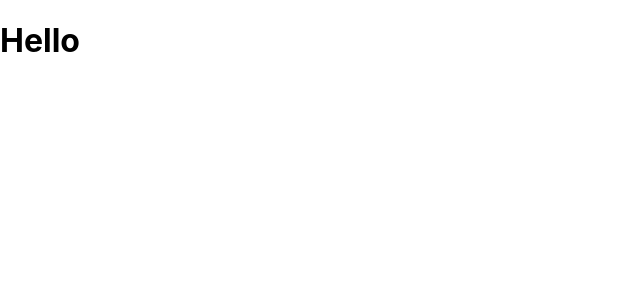
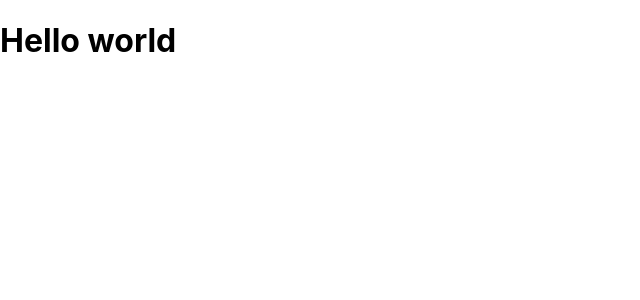
Before and after one commit to TasfiaAddrita/grosavi, a React (Create React App) app in the folder client/: page / in a window 1280 px wide. Shown: the top 300 px of the page, without its empty margins (0-640 px from the left). Built offline with nearby package versions, Linux system fonts and the light colour scheme.

Commit message:
[add] client folder, [add] frontend

```diff
--- a/client/src/App.js
+++ b/client/src/App.js
@@ -5,7 +5,7 @@ import "./App.css";
 function App() {
   return (
     <div className="App">
-      <h1>Hello</h1>
+      <h1>Hello world</h1>
     </div>
   );
 }
```
